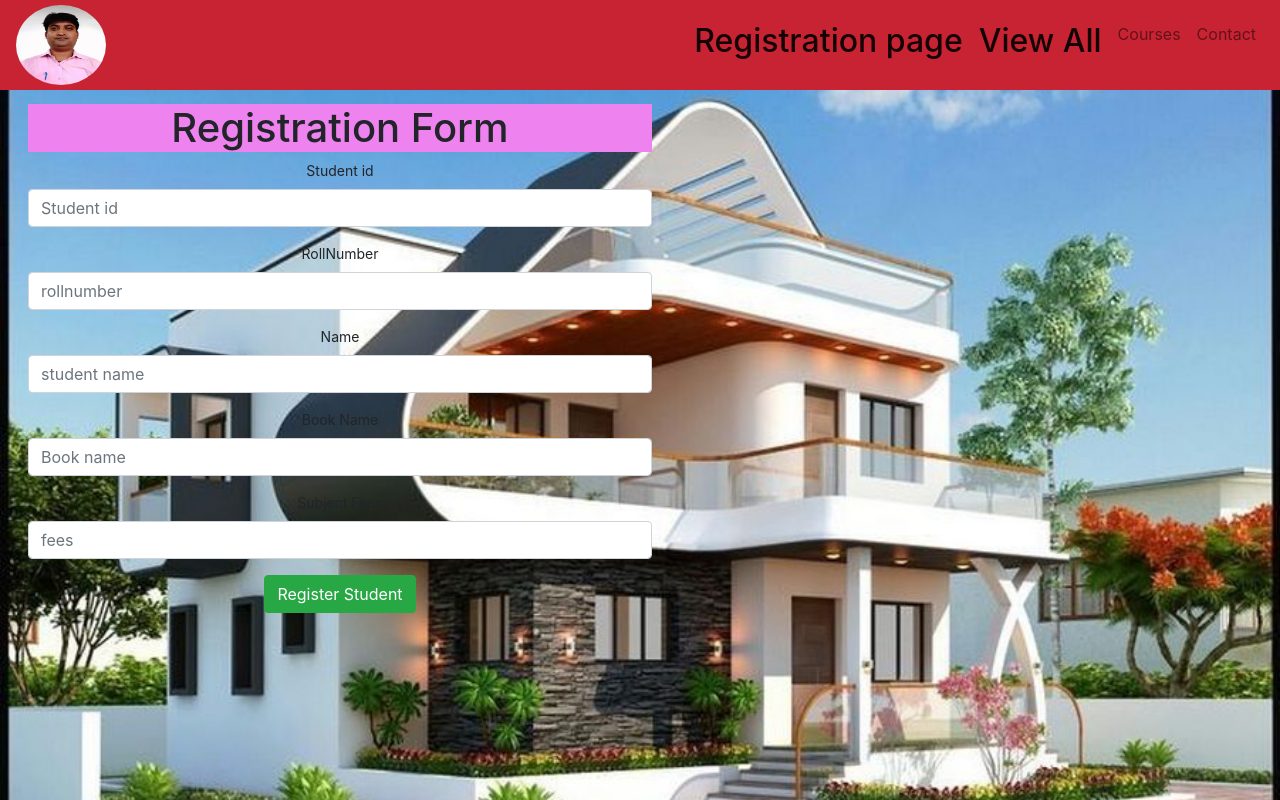
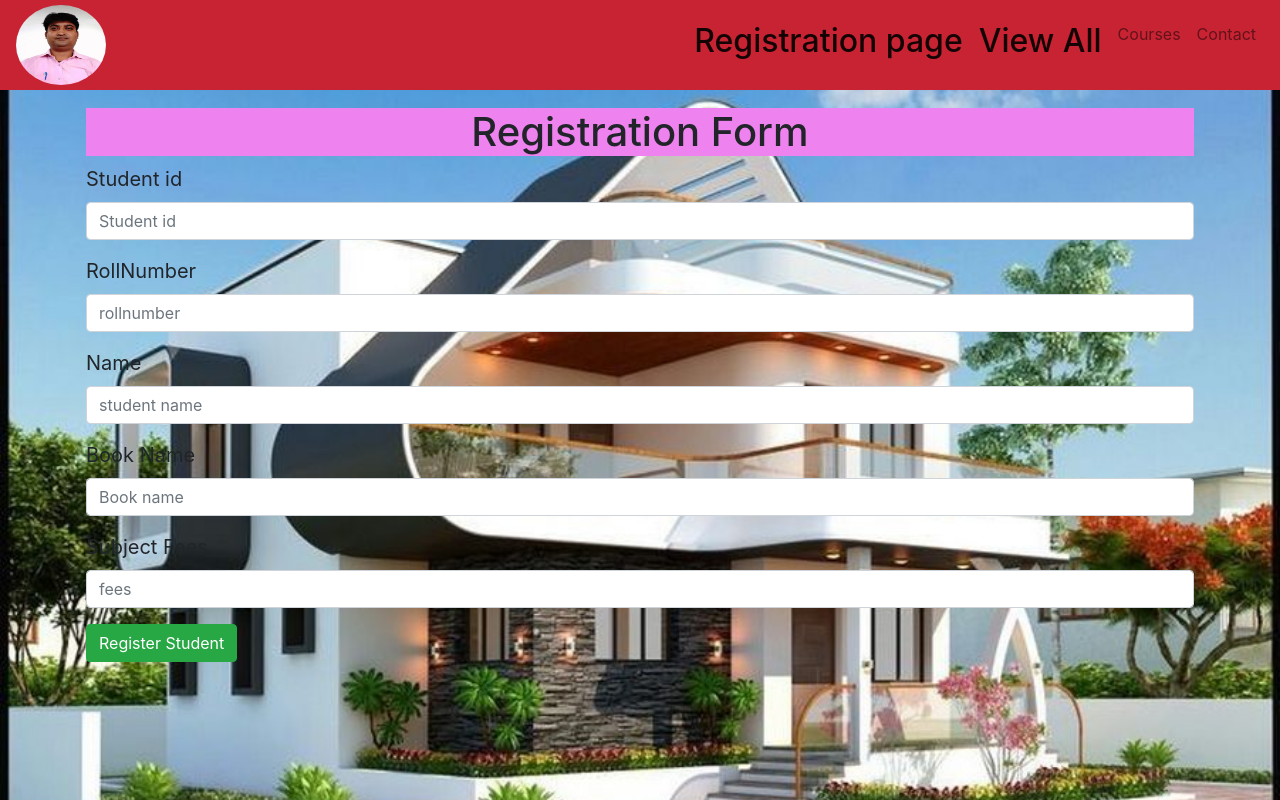
Before and after one commit to Subodh91008/angular, an Angular app: page /home in a window 1280 px wide. Built offline with nearby package versions, Linux system fonts and the light colour scheme.

Commit message:
'frncentr'

```diff
--- a/src/app/home/home.component.css
+++ b/src/app/home/home.component.css
@@ -1,9 +1,5 @@
 .container{
-  width: 50%;
-  margin: 20px;
-  align-items: center;
-  align-content: center;
-  text-align: center;
+
   margin-top: 100px;
 }
 .head{
@@ -15,3 +11,7 @@ h1{
   text-align: center;
   background: violet;
 }
+form
+{
+    text-align: "center";
+}
--- a/src/app/home/home.component.html
+++ b/src/app/home/home.component.html
@@ -1,4 +1,4 @@
-<div class="container form-control-sm" >
+<div class="container form-control-lg" >
 <h1>Registration Form</h1>
 <form (ngSubmit)="savestudent()" method="POST" >
 
```
